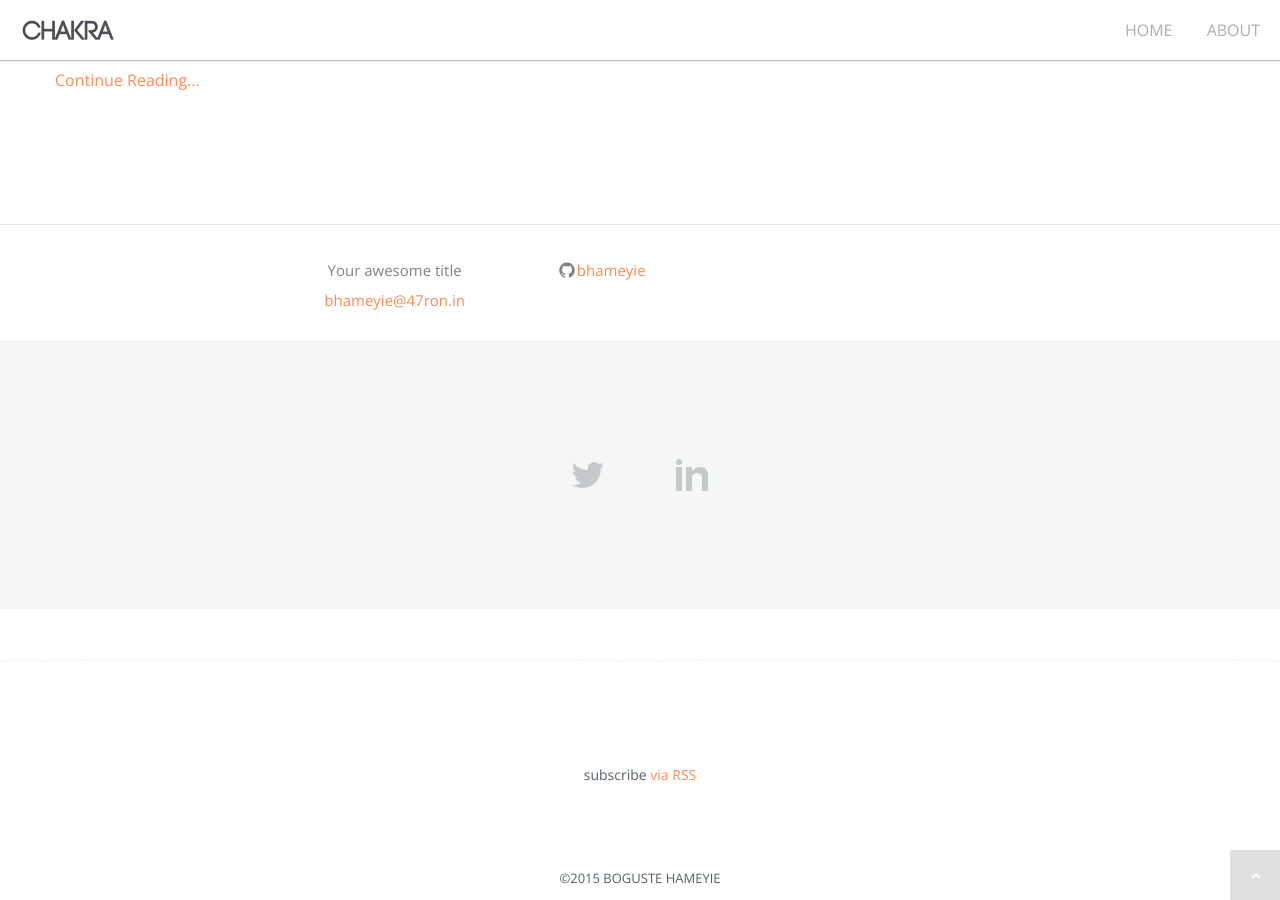
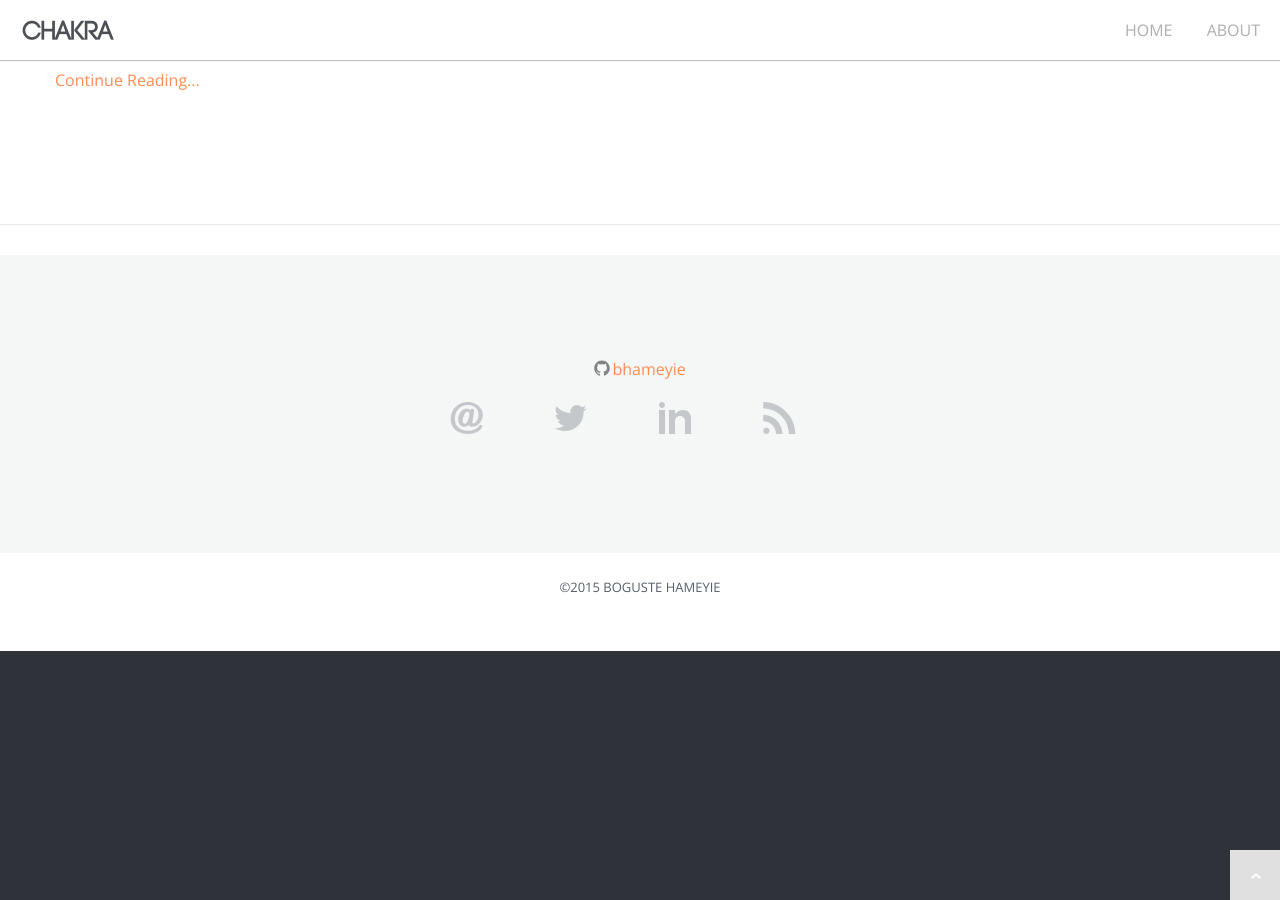
Before and after one commit to Idasile/bhameyie.github.io, a Jekyll site: the page built from index.html, in a window 1280 px wide and 900 px high, scrolled down 1633 px. Built offline with Jekyll 4.4.1, drawn with Linux system fonts in a browser that asks for light colours; nearby versions of some CDN libraries; grey boxes are pictures that could not be loaded.

Commit message:
more styling

```diff
--- a/_includes/footer.html
+++ b/_includes/footer.html
@@ -1,19 +1,7 @@
 <footer class="site-footer">
-
-  <div class="wrapper">
-    <div class="footer-col-wrapper">
-      <div class="footer-col  footer-col-1">
-        <ul class="contact-list">
-          <li>{{ site.title }}</li>
-          <li><a href="mailto:{{ site.email }}">{{ site.email }}</a></li>
-        </ul>
-      </div>
-
-      <div class="footer-col  footer-col-2">
-        <ul class="social-media-list">
-          {% if site.github_username %}
-          <li>
-            <a href="https://github.com/{{ site.github_username }}">
+          <!-- Socialize -->
+<div id="social-area" class="page">
+  <a href="https://github.com/{{ site.github_username }}">
               <span class="icon  icon--github">
                 <svg viewBox="0 0 16 16">
                   <path fill="#828282" d="M7.999,0.431c-4.285,0-7.76,3.474-7.76,7.761 c0,3.428,2.223,6.337,5.307,7.363c0.388,0.071,0.53-0.168,0.53-0.374c0-0.184-0.007-0.672-0.01-1.32 c-2.159,0.469-2.614-1.04-2.614-1.04c-0.353-0.896-0.862-1.135-0.862-1.135c-0.705-0.481,0.053-0.472,0.053-0.472 c0.779,0.055,1.189,0.8,1.189,0.8c0.692,1.186,1.816,0.843,2.258,0.645c0.071-0.502,0.271-0.843,0.493-1.037 C4.86,11.425,3.049,10.76,3.049,7.786c0-0.847,0.302-1.54,0.799-2.082C3.768,5.507,3.501,4.718,3.924,3.65 c0,0,0.652-0.209,2.134,0.796C6.677,4.273,7.34,4.187,8,4.184c0.659,0.003,1.323,0.089,1.943,0.261 c1.482-1.004,2.132-0.796,2.132-0.796c0.423,1.068,0.157,1.857,0.077,2.054c0.497,0.542,0.798,1.235,0.798,2.082 c0,2.981-1.814,3.637-3.543,3.829c0.279,0.24,0.527,0.713,0.527,1.437c0,1.037-0.01,1.874-0.01,2.129 c0,0.208,0.14,0.449,0.534,0.373c3.081-1.028,5.302-3.935,5.302-7.362C15.76,3.906,12.285,0.431,7.999,0.431z"/>
@@ -22,25 +10,18 @@
 
               <span class="username">{{ site.github_username }}</span>
             </a>
-          </li>
-          {% endif %}
-        </ul>
-      </div>
-
-
-    </div>
-
-  </div>
-
-          <!-- Socialize -->
-<div id="social-area" class="page">
   <div class="container">
       <div class="row">
             <div class="span12">
                 <nav id="social">
                     <ul>
+                     <li><a href="mailto:{{ site.email }}"> <span class="font-icon-social-email"></span></a></li>
                         <li><a href="https://twitter.com/bhameyie" title="Follow Me on Twitter" target="_blank"><span class="font-icon-social-twitter"></span></a></li>
                         <li><a href="http://www.linkedin.com/in/bhameyie" title="Follow Me on LinkedIn" target="_blank"><span class="font-icon-social-linkedin"></span></a></li>
+
+                       <li><a href="{{ "/feed.xml" | prepend: site.baseurl }}"> <span class="font-icon-rss"></span></a></li>
+                       <li>
+
                     </ul>
                 </nav>
             </div>
@@ -48,10 +29,6 @@
     </div>
 </div>
 <!-- End Socialize -->
-
-<div class="navigation page-navigation">
-                  <p class="rss-subscribe">subscribe <a href="{{ "/feed.xml" | prepend: site.baseurl }}">via RSS</a></p>
-                </div>
 
   <p class="credits">&copy;2015 Boguste Hameyie</p>
 
```
